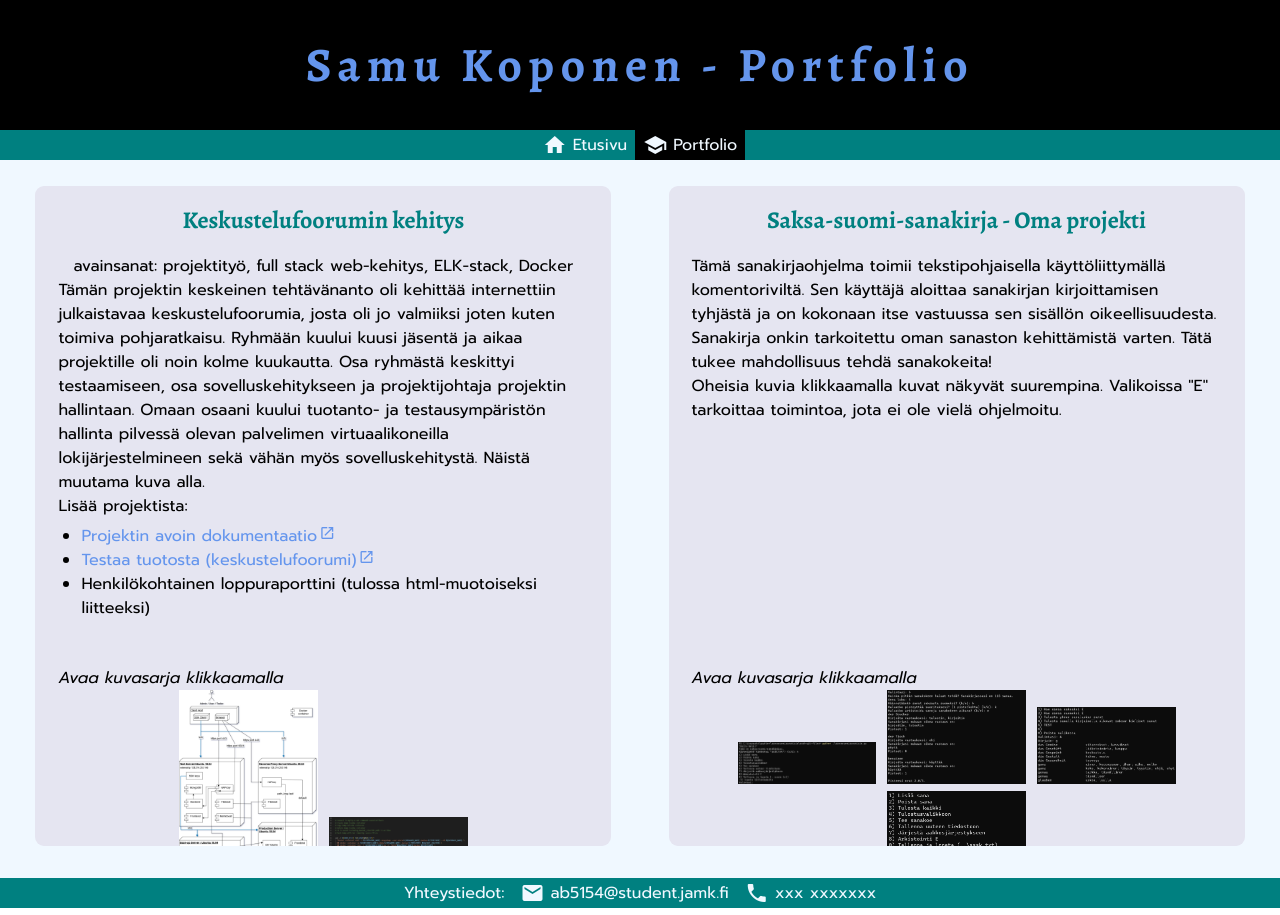
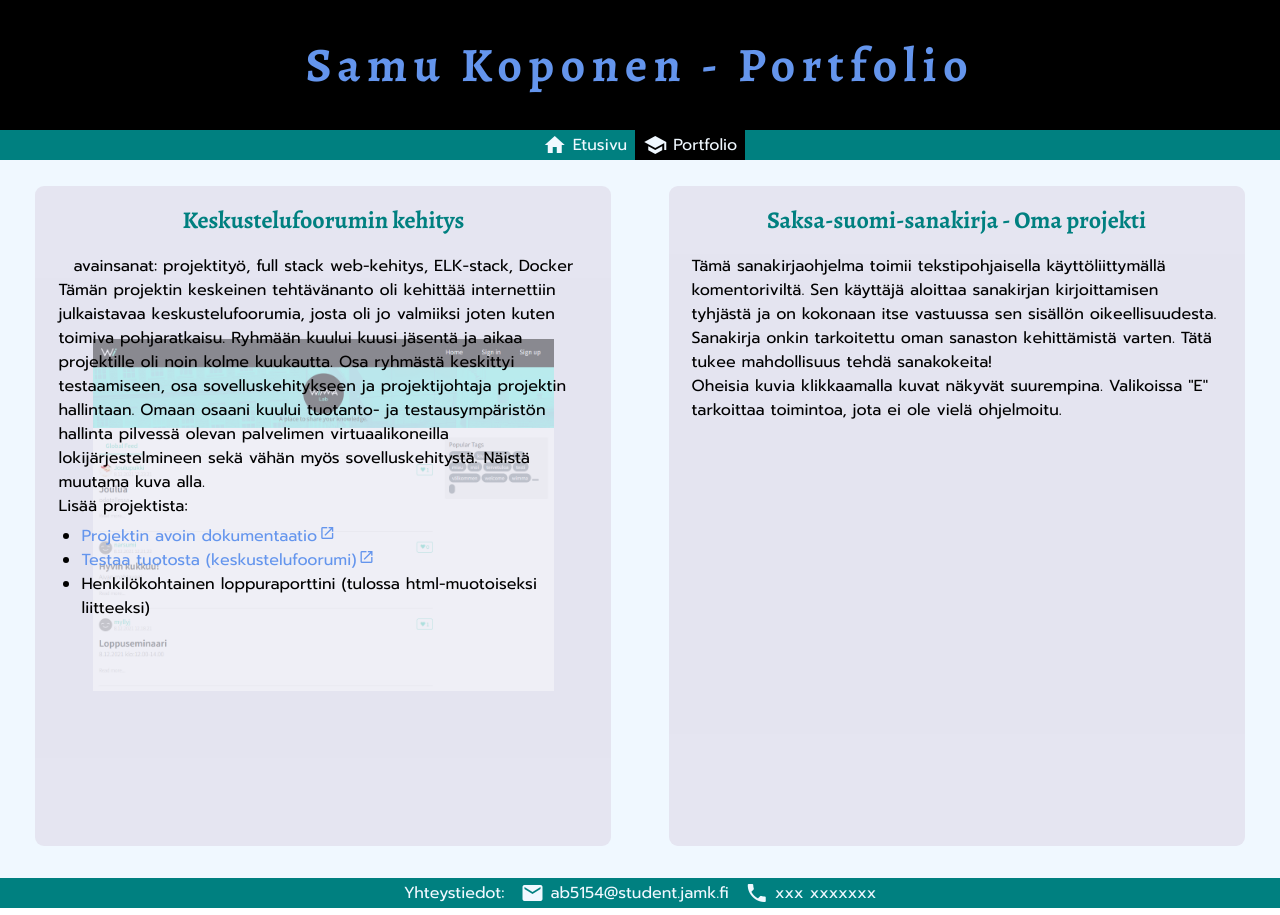
Before and after one commit to skop92/web-portfolio, a web app: file src/portfolio.html in a window 1280 px wide. Run offline with its HTML, style and script files only (its server is not run), Linux system fonts and the light colour scheme.

Commit message:
Background image dev and testing

```diff
--- a/src/portfolio.html
+++ b/src/portfolio.html
@@ -35,14 +35,18 @@
         <strong>Portfolio keskittyy ohjelmointiosaamiseni kehitykseen.</strong>
       </p>-->
 
-      <section class="pf-container-large">
-        <div class="pf-content-large">
-          <h2>Keskustelufoorumin kehitys</h2>
+      <section class="pf-container-large p-01">
+        <div>
+          <a href="portfolio-articles/conduit.html" target="_self">
+            <h2>Keskustelufoorumin kehitys</h2>
+          </a>
+        </div>
+        <div>
+          <span class="kwt">avainsanat:</span>
+          <span class="kw">projektityö, full stack web-kehitys, ELK-stack, Docker</span>
+        </div>
 
-          <div>
-            <span class="kwt">avainsanat:</span>
-            <span class="kw">projektityö, full stack web-kehitys, ELK-stack, Docker</span>
-          </div>
+        <div class="pf-content-large p-01">
 
           <p>
             Tämän projektin keskeinen tehtävänanto oli kehittää internettiin julkaistavaa keskustelufoorumia,
@@ -88,7 +92,7 @@
           </ul>
         </div>
 
-        <div class="gallery-container">
+        <div class="gallery-container hide">
           <div class="gallery-heading">Avaa kuvasarja klikkaamalla</div>
 
           <a href="images/ff-01-palvelimen-kuvaus.png" data-lightbox="ff" data-title="Palvelimen kuvaus">
@@ -102,8 +106,11 @@
       </section>
 
       <section class="pf-container-large">
+        <div>
+          <h2>Saksa-suomi-sanakirja - Oma projekti</h2>
+        </div>
         <div class="pf-content-large">
-          <h2>Saksa-suomi-sanakirja - Oma projekti</h2>
+
           <p>
             Tämä sanakirjaohjelma toimii tekstipohjaisella käyttöliittymällä komentoriviltä.
             Sen käyttäjä aloittaa sanakirjan kirjoittamisen tyhjästä ja on kokonaan itse vastuussa sen sisällön oikeellisuudesta.
@@ -116,7 +123,7 @@
           </p>
         </div>
 
-        <div class="gallery-container">
+        <div class="gallery-container hide">
           <div class="gallery-heading">Avaa kuvasarja klikkaamalla</div>
 
           <a href="images/sssk-01-aloitusvalikko.png" data-lightbox="sssk" data-title="Aloitusvalikko käynnistyksen jälkeen">
--- a/src/styles/styles.css
+++ b/src/styles/styles.css
@@ -110,6 +110,14 @@
 .pf-content-large {
   width: 100%;
   height: 480px;
+  background-color: rgba(229, 229, 241, 0.6);
+}
+.pf-container-large.p-01 {
+  /*background-color: rgba(229, 229, 241, 0.9);*/
+  background-image: url("../images/ff-03-etusivu.png");
+  background-size: 80% auto;
+  background-repeat: no-repeat;
+  background-position: center;
 }
 .gallery-container {
   width: 100%;
```
Also changed, not shown: src/portfolio-articles/conduit.html (+7 -7 lines), src/images/ff-03-etusivu.png (added).
